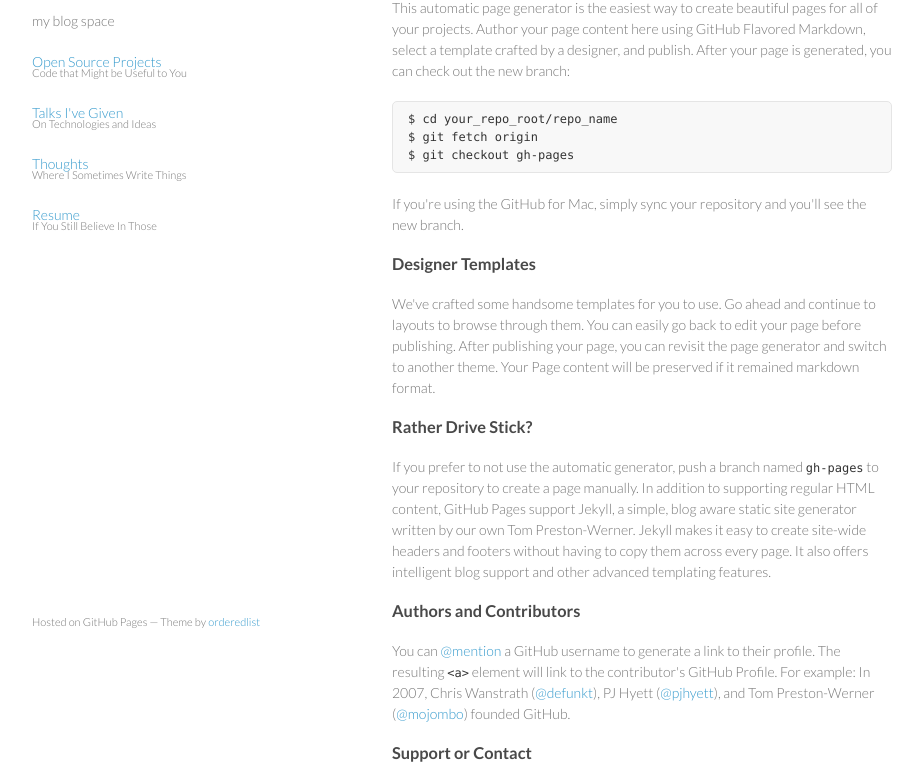
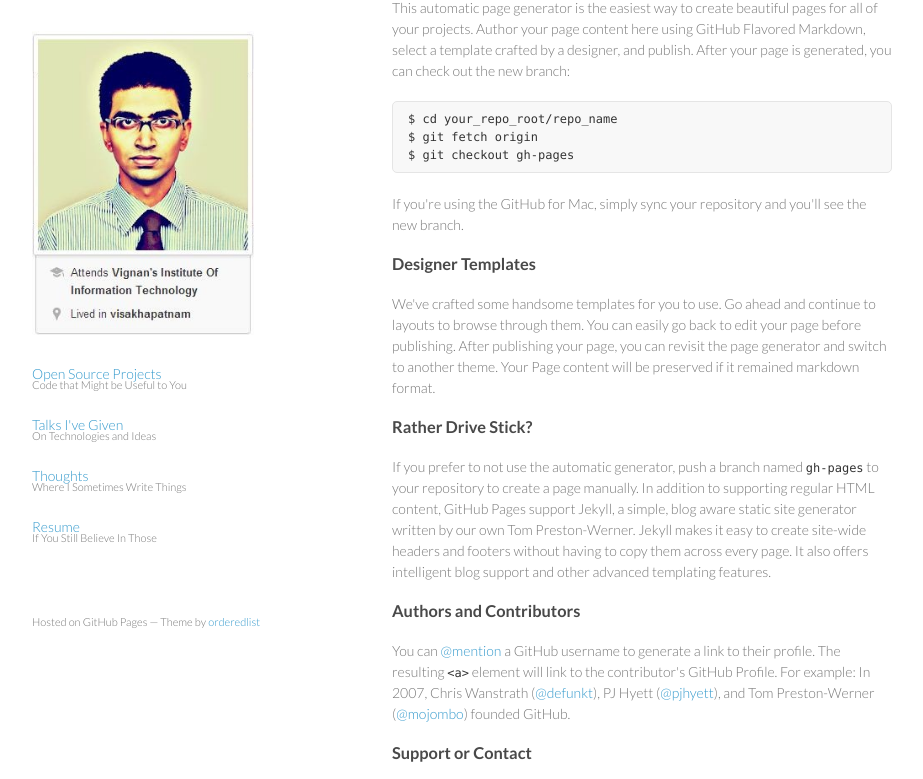
Before and after one commit to i-anunay/i-anunay.github.com, a plain HTML site: page index.html in a window 1280 px wide. Shown: the part 99-878 px from the top of the page, without its empty margins (178-1101 px from the left). Drawn offline with Linux system fonts and the light colour scheme.

Commit message:
My Photo

```diff
--- a/index.html
+++ b/index.html
@@ -1,13 +1,15 @@
-<!doctype html>
+<!DOCTYPE html>
 <html>
   <head>
+
+    <meta http-equiv="content-type" content="text/html; charset=UTF-8">
     <meta charset="utf-8">
     <meta http-equiv="X-UA-Compatible" content="chrome=1">
     <title>I-anunay.github.com by i-anunay</title>
-
     <link rel="stylesheet" href="stylesheets/styles.css">
     <link rel="stylesheet" href="stylesheets/pygment_trac.css">
-    <meta name="viewport" content="width=device-width, initial-scale=1, user-scalable=no">
+    <meta name="viewport" content="width=device-width, initial-scale=1,
+      user-scalable=no">
     <!--[if lt IE 9]>
     <script src="//html5shiv.googlecode.com/svn/trunk/html5.js"></script>
     <![endif]-->
@@ -15,45 +17,71 @@
   <body>
     <div class="wrapper">
       <header>
-        <h1>I-anunay.github.com</h1>
-        <p>my blog space</p>
-
-
-        <p class="view"><a href="/projects">Open Source Projects<small>Code that Might be Useful to You</small></a></p>
-        <p class="view"><a href="/speaking">Talks I've Given<small>On Technologies and Ideas</small></a></p>
-        <p class="view"><a href="/posts.html">Thoughts<small>Where I Sometimes Write Things</small></a></p>
-        <p class="view"><a href="/resume">Resume <small>If You Still Believe In Those</small></a></p>
+        <h1 align="justify">&nbsp;Anunay Inuganti<br>
+        </h1>
+        <p><br>
+          <img alt="image" src="images/Capture.JPG" width="222"
+            height="307"><br>
+        </p>
+        <p class="view"><a href="/projects">Open Source Projects<small>Code
+              that Might be Useful to You</small></a></p>
+        <p class="view"><a href="/speaking">Talks I've Given<small>On
+              Technologies and Ideas</small></a></p>
+        <p class="view"><a href="/posts.html">Thoughts<small>Where I
+              Sometimes Write Things</small></a></p>
+        <p class="view"><a href="/resume">Resume <small>If You Still
+              Believe In Those</small></a></p>
       </header>
       <section>
         <h3>Welcome to GitHub Pages.</h3>
-
-<p>This automatic page generator is the easiest way to create beautiful pages for all of your projects. Author your page content here using GitHub Flavored Markdown, select a template crafted by a designer, and publish. After your page is generated, you can check out the new branch:</p>
-
+        <p>This automatic page generator is the easiest way to create
+          beautiful pages for all of your projects. Author your page
+          content here using GitHub Flavored Markdown, select a template
+          crafted by a designer, and publish. After your page is
+          generated, you can check out the new branch:</p>
         <pre><code>$ cd your_repo_root/repo_name
 $ git fetch origin
 $ git checkout gh-pages
 </code></pre>
-
-<p>If you're using the GitHub for Mac, simply sync your repository and you'll see the new branch.</p>
-
+        <p>If you're using the GitHub for Mac, simply sync your
+          repository and you'll see the new branch.</p>
         <h3>Designer Templates</h3>
-
-<p>We've crafted some handsome templates for you to use. Go ahead and continue to layouts to browse through them. You can easily go back to edit your page before publishing. After publishing your page, you can revisit the page generator and switch to another theme. Your Page content will be preserved if it remained markdown format.</p>
-
+        <p>We've crafted some handsome templates for you to use. Go
+          ahead and continue to layouts to browse through them. You can
+          easily go back to edit your page before publishing. After
+          publishing your page, you can revisit the page generator and
+          switch to another theme. Your Page content will be preserved
+          if it remained markdown format.</p>
         <h3>Rather Drive Stick?</h3>
-
-<p>If you prefer to not use the automatic generator, push a branch named <code>gh-pages</code> to your repository to create a page manually. In addition to supporting regular HTML content, GitHub Pages support Jekyll, a simple, blog aware static site generator written by our own Tom Preston-Werner. Jekyll makes it easy to create site-wide headers and footers without having to copy them across every page. It also offers intelligent blog support and other advanced templating features.</p>
-
+        <p>If you prefer to not use the automatic generator, push a
+          branch named <code>gh-pages</code> to your repository to
+          create a page manually. In addition to supporting regular HTML
+          content, GitHub Pages support Jekyll, a simple, blog aware
+          static site generator written by our own Tom Preston-Werner.
+          Jekyll makes it easy to create site-wide headers and footers
+          without having to copy them across every page. It also offers
+          intelligent blog support and other advanced templating
+          features.</p>
         <h3>Authors and Contributors</h3>
-
-<p>You can <a href="https://github.com/blog/821" class="user-mention">@mention</a> a GitHub username to generate a link to their profile. The resulting <code>&lt;a&gt;</code> element will link to the contributor's GitHub Profile. For example: In 2007, Chris Wanstrath (<a href="https://github.com/defunkt" class="user-mention">@defunkt</a>), PJ Hyett (<a href="https://github.com/pjhyett" class="user-mention">@pjhyett</a>), and Tom Preston-Werner (<a href="https://github.com/mojombo" class="user-mention">@mojombo</a>) founded GitHub.</p>
-
+        <p>You can <a href="https://github.com/blog/821"
+            class="user-mention">@mention</a> a GitHub username to
+          generate a link to their profile. The resulting <code>&lt;a&gt;</code>
+          element will link to the contributor's GitHub Profile. For
+          example: In 2007, Chris Wanstrath (<a
+            href="https://github.com/defunkt" class="user-mention">@defunkt</a>),
+          PJ Hyett (<a href="https://github.com/pjhyett"
+            class="user-mention">@pjhyett</a>), and Tom Preston-Werner (<a
+            href="https://github.com/mojombo" class="user-mention">@mojombo</a>)
+          founded GitHub.</p>
         <h3>Support or Contact</h3>
-
-<p>Having trouble with Pages? Check out the documentation at <a href="http://help.github.com/pages">http://help.github.com/pages</a> or contact <a href="mailto:support@github.com">support@github.com</a> and we’ll help you sort it out.</p>
+        <p>Having trouble with Pages? Check out the documentation at <a
+            href="http://help.github.com/pages">http://help.github.com/pages</a>
+          or contact <a href="mailto:support@github.com">support@github.com</a>
+          and we’ll help you sort it out.</p>
       </section>
       <footer>
-        <p><small>Hosted on GitHub Pages &mdash; Theme by <a href="https://github.com/orderedlist">orderedlist</a></small></p>
+        <p><small>Hosted on GitHub Pages — Theme by <a
+              href="https://github.com/orderedlist">orderedlist</a></small></p>
       </footer>
     </div>
     <script src="javascripts/scale.fix.js"></script>
@@ -67,6 +95,5 @@ $ git checkout gh-pages
             pageTracker._trackPageview();
             } catch(err) {}
           </script>
-
   </body>
 </html>
```
Also changed, not shown: images/Capture.JPG (added). Lines whose indentation alone changed are shown as unchanged.
